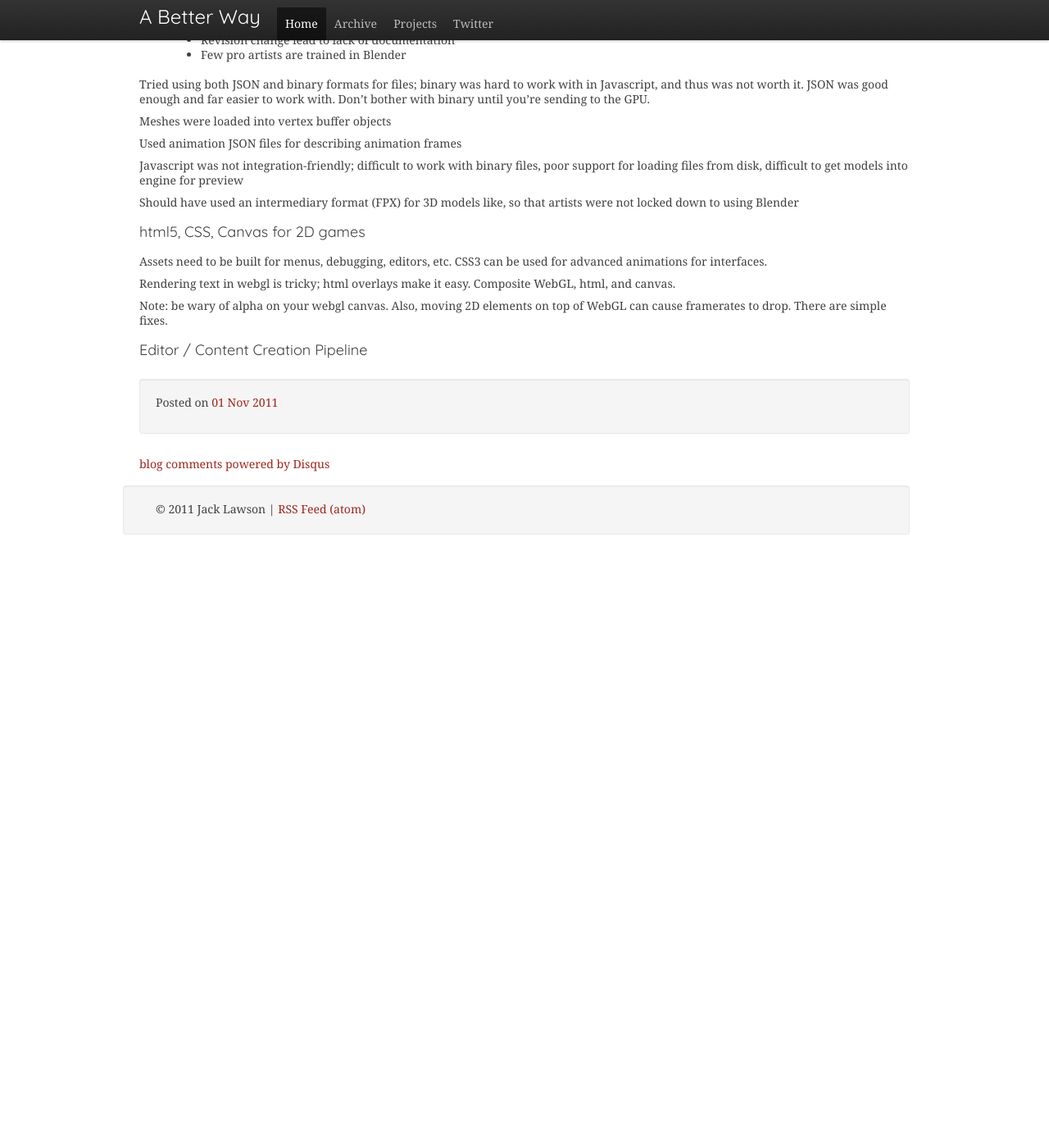
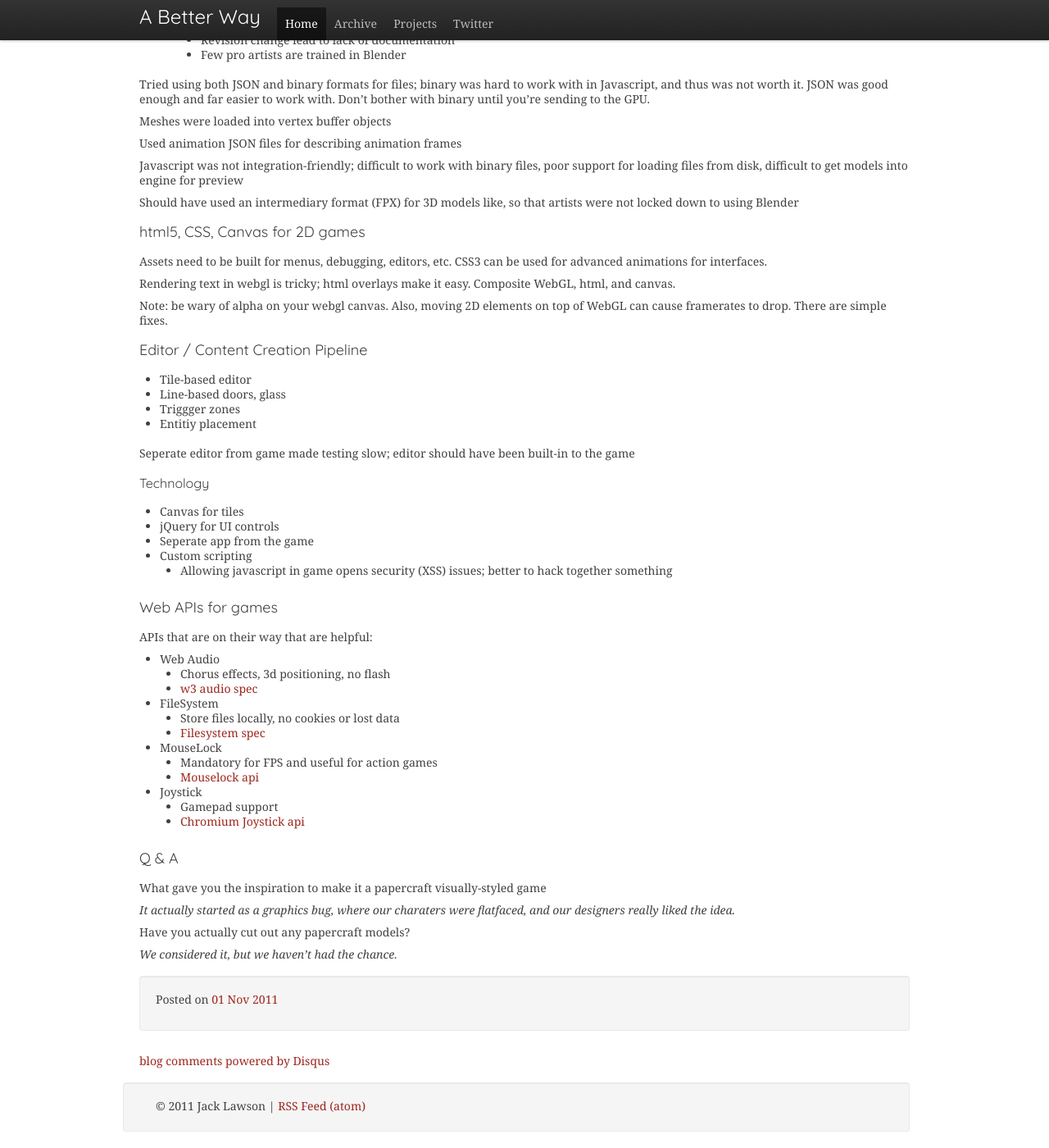
Before and after one commit to ajacksified/ajacksified.github.com, a Jekyll site: the page built from _posts/2011-11-01-new-game-conf-liveblog.markdown, in a window 1280 px wide and 1400 px high, scrolled down 8743 px. Shown: the whole window at 82% size. Built offline with Jekyll 4.4.1, drawn with Linux system fonts in a browser that asks for light colours; nearby versions of some CDN libraries; some web fonts are replaced; Markdown is read by kramdown in place of the engine named in the settings; comment, search, counter and statistics services are not loaded; before the commit the page ends 9415 px from its top, so only the background shows below that.

Commit message:
Session 4

```diff
--- a/_posts/2011-11-01-new-game-conf-liveblog.markdown
+++ b/_posts/2011-11-01-new-game-conf-liveblog.markdown
@@ -608,3 +608,48 @@ Note: be wary of alpha on your webgl canvas. Also, moving 2D elements on top
 of WebGL can cause framerates to drop. There are simple fixes.
 
 ### Editor / Content Creation Pipeline
+
+* Tile-based editor
+* Line-based doors, glass
+* Triggger zones
+* Entitiy placement
+
+Seperate editor from game made testing slow; editor should have been built-in
+to the game
+
+#### Technology
+
+* Canvas for tiles
+* jQuery for UI controls
+* Seperate app from the game
+* Custom scripting
+    * Allowing javascript in game opens security (XSS) issues; better to hack
+      together something
+
+### Web APIs for games
+
+APIs that are on their way that are helpful:
+
+* Web Audio
+    * Chorus effects, 3d positioning, no flash
+    * [w3 audio spec](https://dvcs.w3.org/hg/audio/raw-file/tip/webaudio/specification.html)
+* FileSystem
+    * Store files locally, no cookies or lost data
+    * [Filesystem spec](http://ww.html5rocks.com/en/tutorials/file/filesystem/)
+* MouseLock
+    * Mandatory for FPS and useful for action games
+    * [Mouselock api](http://chromestory.com/2011/10/developer-news-mouse-lock-api/)
+* Joystick
+    * Gamepad support
+    * [Chromium Joystick api](http://www.chromium.org/developers/joystick-api)
+
+### Q &amp; A
+
+What gave you the inspiration to make it a papercraft visually-styled game
+
+*It actually started as a graphics bug, where our charaters were flatfaced,
+and our designers really liked the idea.*
+
+Have you actually cut out any papercraft models?
+
+*We considered it, but we haven't had the chance.*
```
